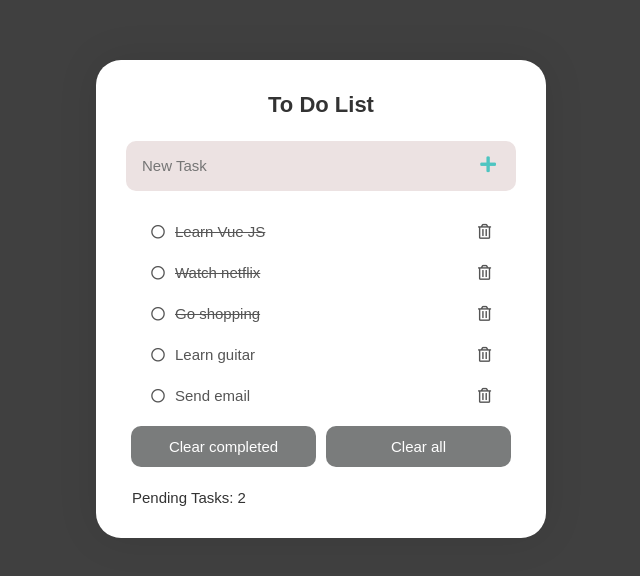
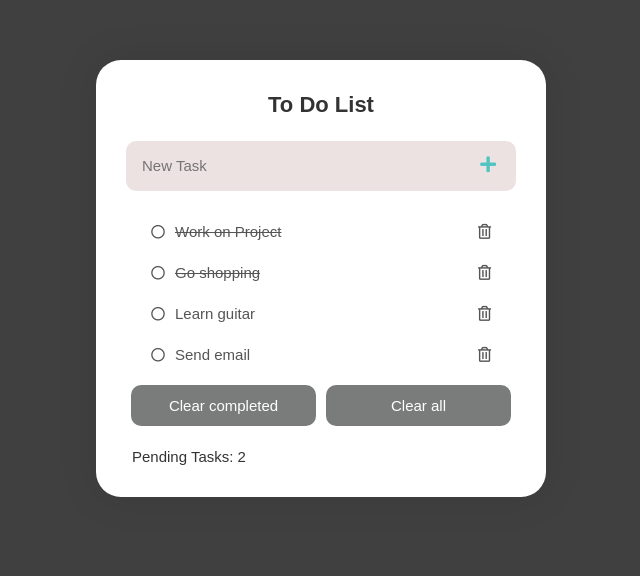
Before and after one commit to nileshjadhav862001/To-Do-Application, a Vue app: page / in a window 1280 px wide. Shown: the top 576 px of the page, without its empty margins (319-959 px from the left). Built offline with nearby package versions, Linux system fonts and the light colour scheme.

Commit message:
second commit

```diff
--- a/package.json
+++ b/package.json
@@ -10,7 +10,9 @@
   "dependencies": {
     "core-js": "^3.8.3",
     "firebase": "^8.3.2",
-    "vue": "^2.6.14"
+    "pinia": "^2.1.6",
+    "vue": "^2.6.14",
+    "vue-router": "^2.8.1"
   },
   "devDependencies": {
     "@babel/core": "^7.12.16",
--- a/src/App.vue
+++ b/src/App.vue
@@ -4,6 +4,7 @@
 
     <!-- <HelloWorld /> -->
     <TaskComp v-bind:tasks="tasks"/>
+    <!-- <RouterComp/> -->
 
   </div>
 </template>
@@ -11,6 +12,7 @@
 <script>
 // import HelloWorld from './components/HelloWorld.vue'
 import TaskComp from './components/TaskComp.vue'
+// import RouterComp from './components/RouterComp.vue'
 
 
 export default {
@@ -18,16 +20,12 @@ export default {
   components: {
     // HelloWorld,
     TaskComp,
+    // RouterComp
 
   },
   data() {
     return {
       tasks: [
-        {
-          id: 1,
-          title: "mearn kjfd Vue JS",
-          completed: true,
-        },
         {
           id: 2,
           title: "Watch netflix",
--- a/src/components/TaskComp.vue
+++ b/src/components/TaskComp.vue
@@ -1,4 +1,4 @@
-<template>
+  <template>
   <div class="container">
     <div class="task">
       <!-- title -->
@@ -20,7 +20,13 @@
       <!-- task lists -->
       <div class="taskItems">
         <ul>
-          <TaskItem @complete="completedTask(task)" @remove="removeTask(index)" v-bind:task="task" v-for="(task, index) in tasks" :key="task.id" />
+          <TaskItem
+            @complete="completedTask(task)"
+            @remove="removeTask(index)"
+            v-bind:task="task"
+            v-for="(task, index) in tasks"
+            :key="task.id"
+          />
         </ul>
       </div>
 
@@ -52,13 +58,8 @@ export default {
       newTask: "",
       tasks: [
         {
-          id: 1,
-          title: "Learn Vue JS",
-          completed: true,
-        },
-        {
           id: 2,
-          title: "Watch netflix",
+          title: "Work on Project",
           completed: true,
         },
         {
@@ -90,31 +91,29 @@ export default {
         this.newTask = "";
       }
     },
-    inProgress: function (task) {
+    inProgress(task) {
       return !this.isCompleted(task);
     },
-    isCompleted: function (task) {
+    isCompleted(task) {
       return task.completed;
     },
-    clearCompleted: function () {
+    clearCompleted() {
       this.tasks = this.tasks.filter(this.inProgress);
     },
-    clearAll: function () {
+    clearAll() {
       this.tasks = [];
     },
-    removeTask(index){
-      this.tasks.splice(index, 1)
+    removeTask(index) {
+      this.tasks.splice(index, 1);
     },
-    completedTask(task){
-      task.completed = !task.completed
-
-    }
+    completedTask(task) {
+      task.completed = !task.completed;
+    },
   },
   computed: {
     incompleted() {
       return this.tasks.filter(this.inProgress).length;
     },
-
   },
 };
 </script>
--- a/src/components/TaskItem.vue
+++ b/src/components/TaskItem.vue
@@ -11,6 +11,7 @@
 export default {
   name: "TaskItem",
   props: ["task"],
+
   methods:{
 
   },
@@ -20,7 +21,6 @@ export default {
       if(this.task.completed){
         classes.push('toggle-completed')
       }
-
       return classes
     }
   }
--- a/src/main.js
+++ b/src/main.js
@@ -1,8 +1,12 @@
 import Vue from 'vue'
 import App from './App.vue'
+import { createPinia, PiniaVuePlugin } from 'pinia'
 
 Vue.config.productionTip = false
+Vue.use(PiniaVuePlugin)
+const pinia = createPinia()
 
 new Vue({
+  pinia,
   render: h => h(App),
 }).$mount('#app')
```
Also changed, not shown: src/components/HelloWorld.vue (deleted, +0 -45 lines), src/Store/Store.js (added), 1 other file (tests, documents, lock files or other folders).
